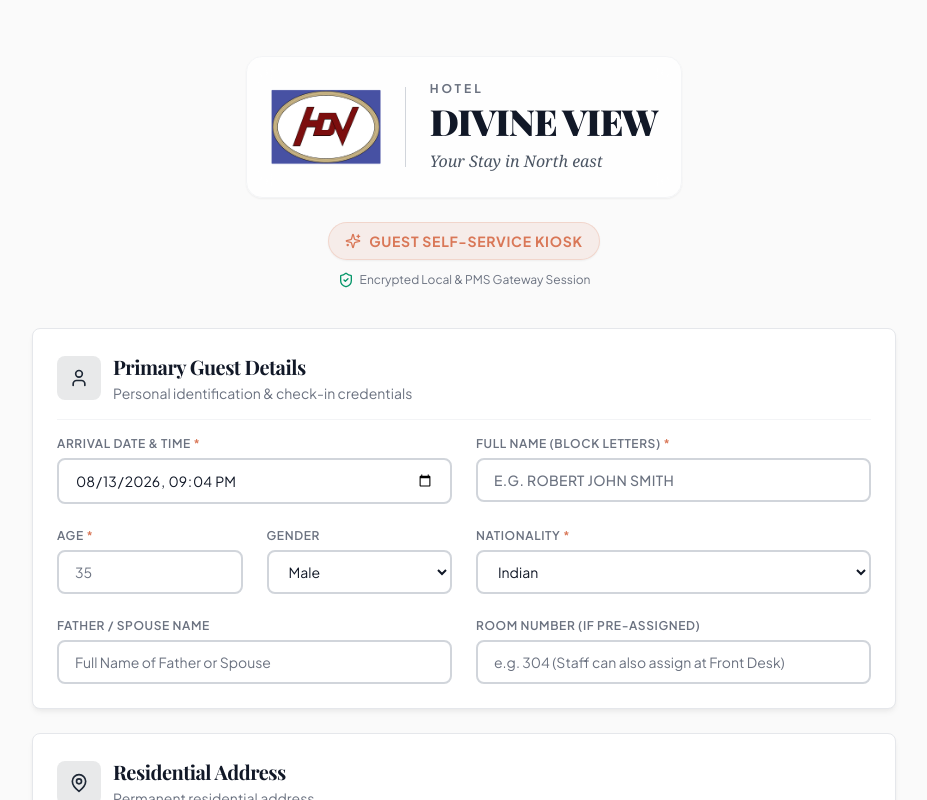
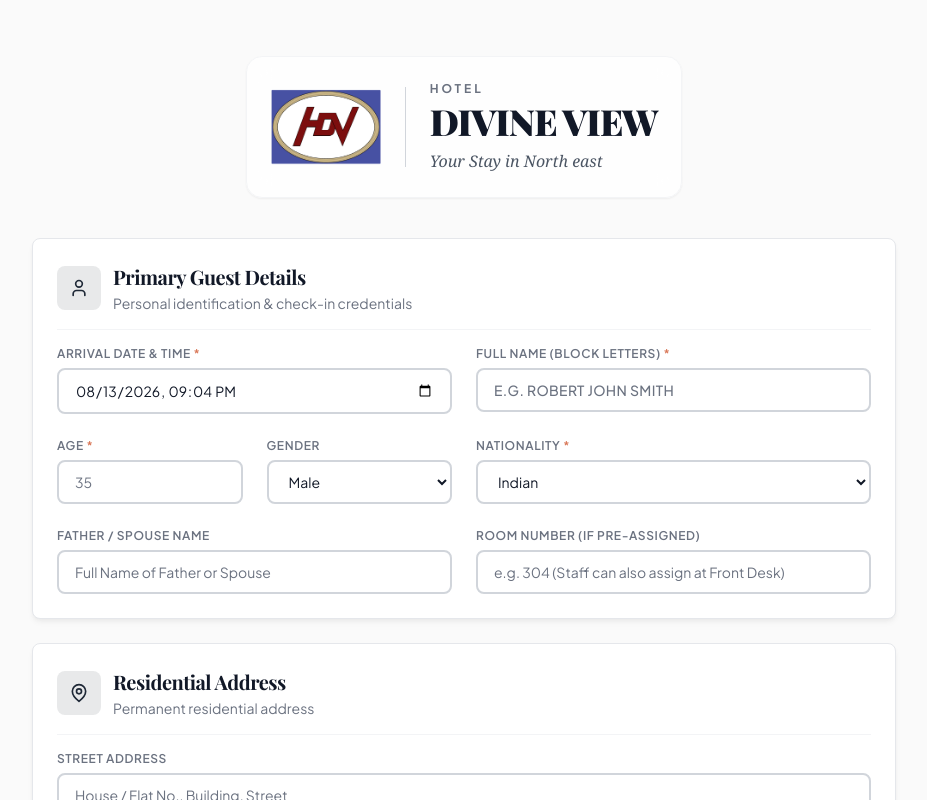
Before and after one commit to bijeshsingha/hotel-kiosk, a Next.js app: page /check-in in a window 1280 px wide. Shown: the top 800 px of the page, without its empty margins (176-1103 px from the left). Built offline with nearby package versions, Linux system fonts and the light colour scheme; a web font is replaced by a local one.

Commit message:
style: remove unnecessary generic badge from check-in header

```diff
--- a/app/check-in/page.tsx
+++ b/app/check-in/page.tsx
@@ -26,16 +26,7 @@ export default function CheckInKioskPage() {
             </div>
           </div>
 
-          <div className="inline-flex flex-col items-center mt-6">
-            <div className="inline-flex items-center gap-2 px-4 py-2 rounded-full bg-secondary/10 border border-secondary/20 text-secondary text-xs sm:text-sm font-bold uppercase tracking-wider font-body shadow-sm">
-              <Sparkles className="w-4 h-4" /> Guest Self-Service Kiosk
-            </div>
-            <div className="mt-3 flex items-center justify-center gap-1.5 text-xs text-text-muted font-body">
-              <ShieldCheck className="w-4 h-4 text-emerald-600" />
-              <span>Encrypted Local & PMS Gateway Session</span>
-            </div>
-          </div>
-        </header>
+          </header>
 
       {/* Guest Intake Kiosk Form */}
       <GuestRegistrationForm />
```
